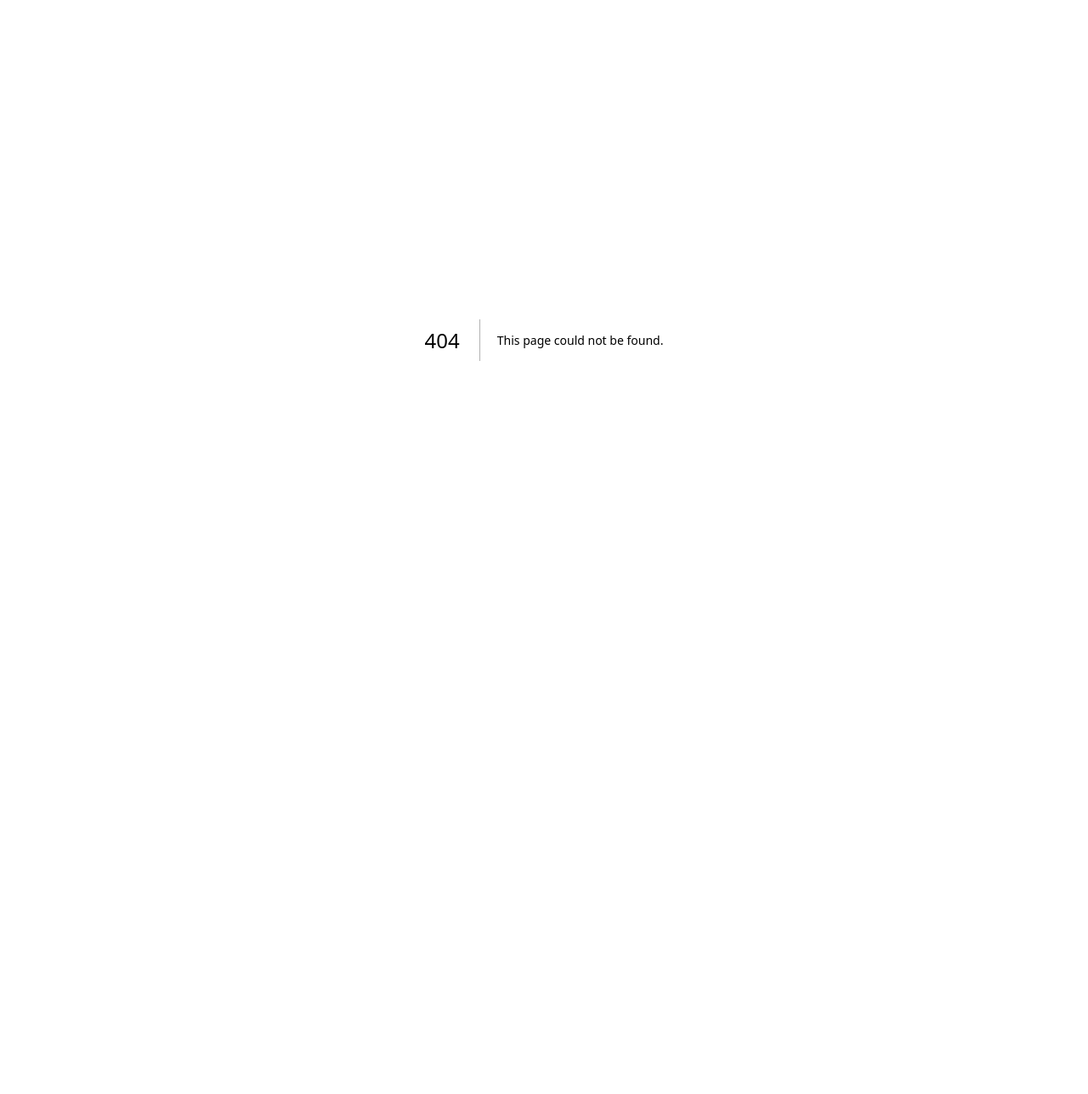
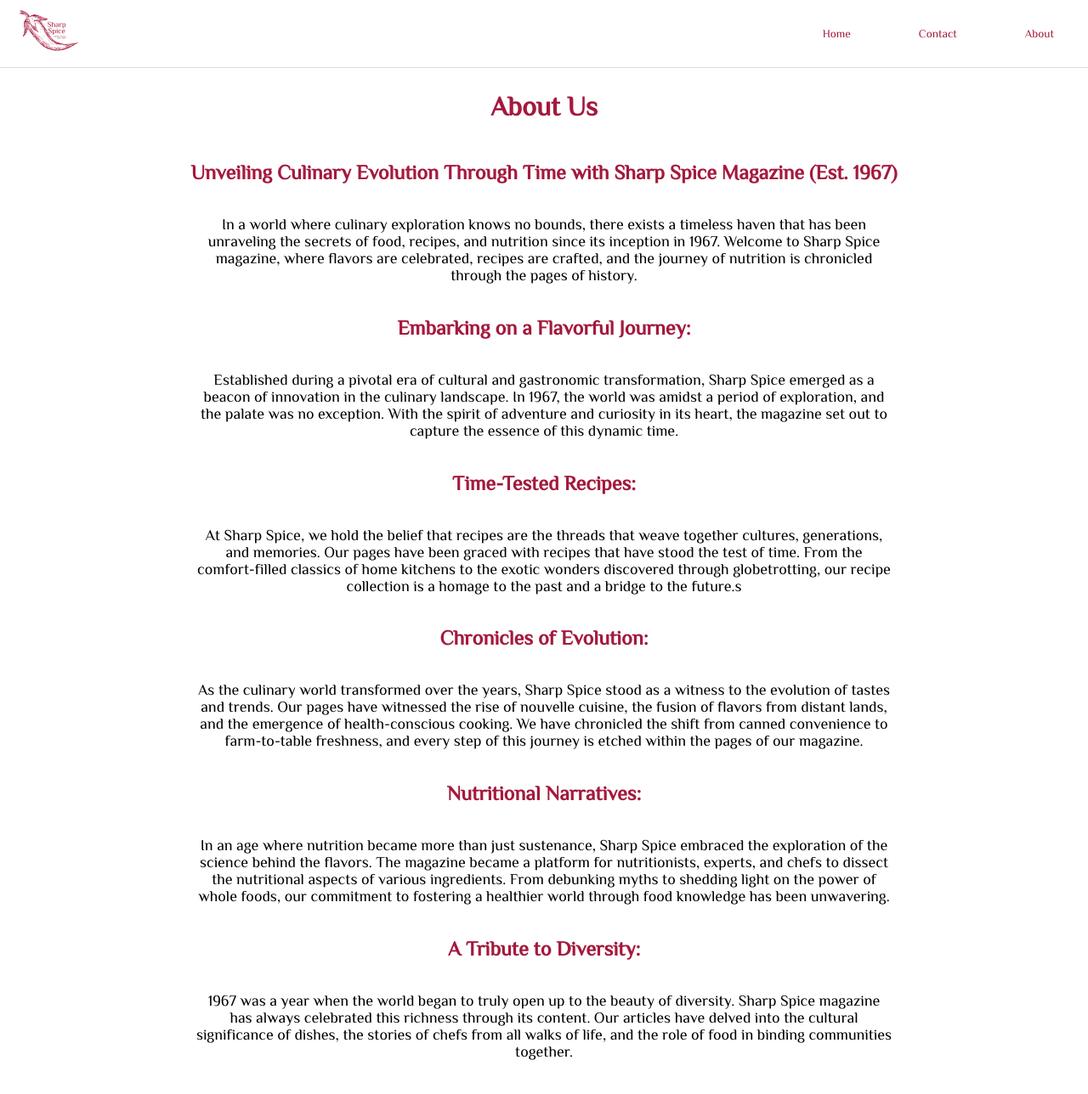
Before and after one commit to PvtWendy/Next-Sharp-Spice, a Next.js app: page /about in a window 1280 px wide. Before the commit this address had no page. Shown: the top 1288 px of the page at 85% size. Before the commit the page ends 800 px from the top, so only its background shows below. Built offline with nearby package versions, Linux system fonts and the light colour scheme.

Commit message:
Made about page

```diff
--- a/src/components/Header/index.js
+++ b/src/components/Header/index.js
@@ -1,10 +1,12 @@
+import Link from "next/link";
 import styles from "./style.module.css";
 export default function Header(props) {
   return (
     <nav className={styles.nav}>
-      <button onClick={props.Home}>
+      <Link href="/about">
         <img src={"/Logo.png"}></img>
-      </button>
+      </Link>
+
       <div>
         <button onClick={props.Home} class={styles.navItems}>
           Home
--- /dev/null
+++ b/src/pages/about.js
@@ -0,0 +1,84 @@
+import Footer from "@/components/Footer";
+import Header from "@/components/Header";
+import styles from "../components/Article/style.module.css";
+export default function About() {
+  return (
+    <div>
+      <Header />
+      <article className={styles.articlePosts}>
+        <h1>About Us</h1>
+        <h2>Unveiling Culinary Evolution Through Time with Sharp Spice Magazine (Est. 1967)</h2>
+        <p>
+          In a world where culinary exploration knows no bounds, there exists a timeless haven that
+          has been unraveling the secrets of food, recipes, and nutrition since its inception in
+          1967. Welcome to Sharp Spice magazine, where flavors are celebrated, recipes are crafted,
+          and the journey of nutrition is chronicled through the pages of history.
+        </p>
+
+        <h2>Embarking on a Flavorful Journey:</h2>
+        <p>
+          Established during a pivotal era of cultural and gastronomic transformation, Sharp Spice
+          emerged as a beacon of innovation in the culinary landscape. In 1967, the world was amidst
+          a period of exploration, and the palate was no exception. With the spirit of adventure and
+          curiosity in its heart, the magazine set out to capture the essence of this dynamic time.
+        </p>
+
+        <h2>Time-Tested Recipes:</h2>
+        <p>
+          At Sharp Spice, we hold the belief that recipes are the threads that weave together
+          cultures, generations, and memories. Our pages have been graced with recipes that have
+          stood the test of time. From the comfort-filled classics of home kitchens to the exotic
+          wonders discovered through globetrotting, our recipe collection is a homage to the past
+          and a bridge to the future.s
+        </p>
+
+        <h2>Chronicles of Evolution:</h2>
+        <p>
+          As the culinary world transformed over the years, Sharp Spice stood as a witness to the
+          evolution of tastes and trends. Our pages have witnessed the rise of nouvelle cuisine, the
+          fusion of flavors from distant lands, and the emergence of health-conscious cooking. We
+          have chronicled the shift from canned convenience to farm-to-table freshness, and every
+          step of this journey is etched within the pages of our magazine.
+        </p>
+
+        <h2>Nutritional Narratives:</h2>
+        <p>
+          In an age where nutrition became more than just sustenance, Sharp Spice embraced the
+          exploration of the science behind the flavors. The magazine became a platform for
+          nutritionists, experts, and chefs to dissect the nutritional aspects of various
+          ingredients. From debunking myths to shedding light on the power of whole foods, our
+          commitment to fostering a healthier world through food knowledge has been unwavering.
+        </p>
+
+        <h2>A Tribute to Diversity:</h2>
+        <p>
+          1967 was a year when the world began to truly open up to the beauty of diversity. Sharp
+          Spice magazine has always celebrated this richness through its content. Our articles have
+          delved into the cultural significance of dishes, the stories of chefs from all walks of
+          life, and the role of food in binding communities together.
+        </p>
+
+        <h2>The Legacy Continues:</h2>
+        <p>
+          In an age of rapid digitalization, Sharp Spice has seamlessly transitioned from print to
+          the digital realm, ensuring that its timeless content reaches a new generation of food
+          enthusiasts. The magazine's commitment to exploring, experimenting, and enlightening
+          remains unchanged, even as we embrace the conveniences of the modern era.
+        </p>
+
+        <h2>Join the Journey:</h2>
+        <p>
+          As we celebrate over half a century of culinary exploration, we invite you to join us in
+          our journey of flavors, recipes, and nutrition. Whether you're a seasoned chef, a curious
+          home cook, or simply someone who appreciates the artistry of food, Sharp Spice promises to
+          be your companion on a gastronomic expedition that transcends time.
+        </p>
+        <p>
+          Here's to the flavors of the past, the innovations of the present, and the palates of the
+          future. Welcome to Sharp Spice - where history and food intertwine in a tapestry of taste.
+        </p>
+      </article>
+      <Footer/>
+    </div>
+  );
+}
```
